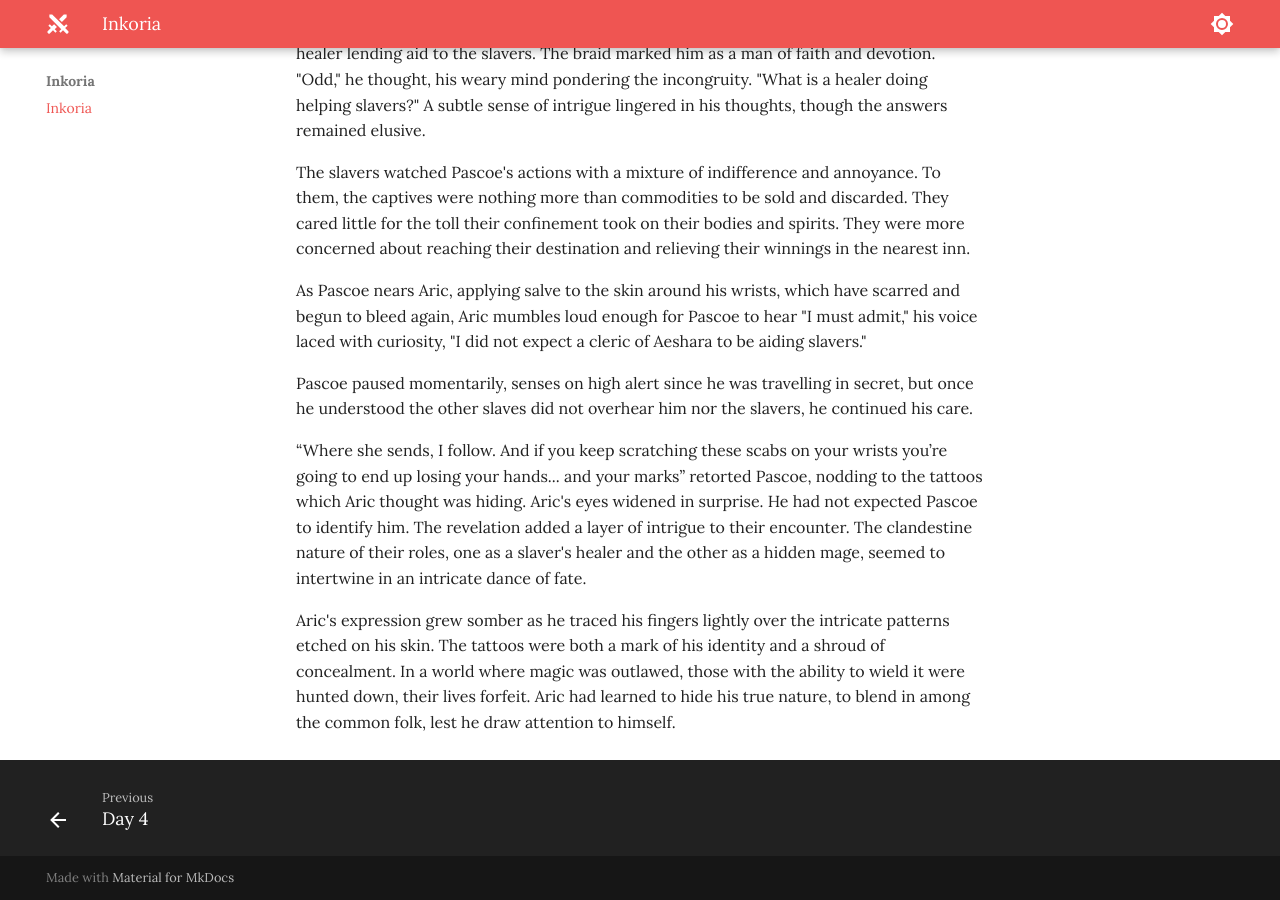
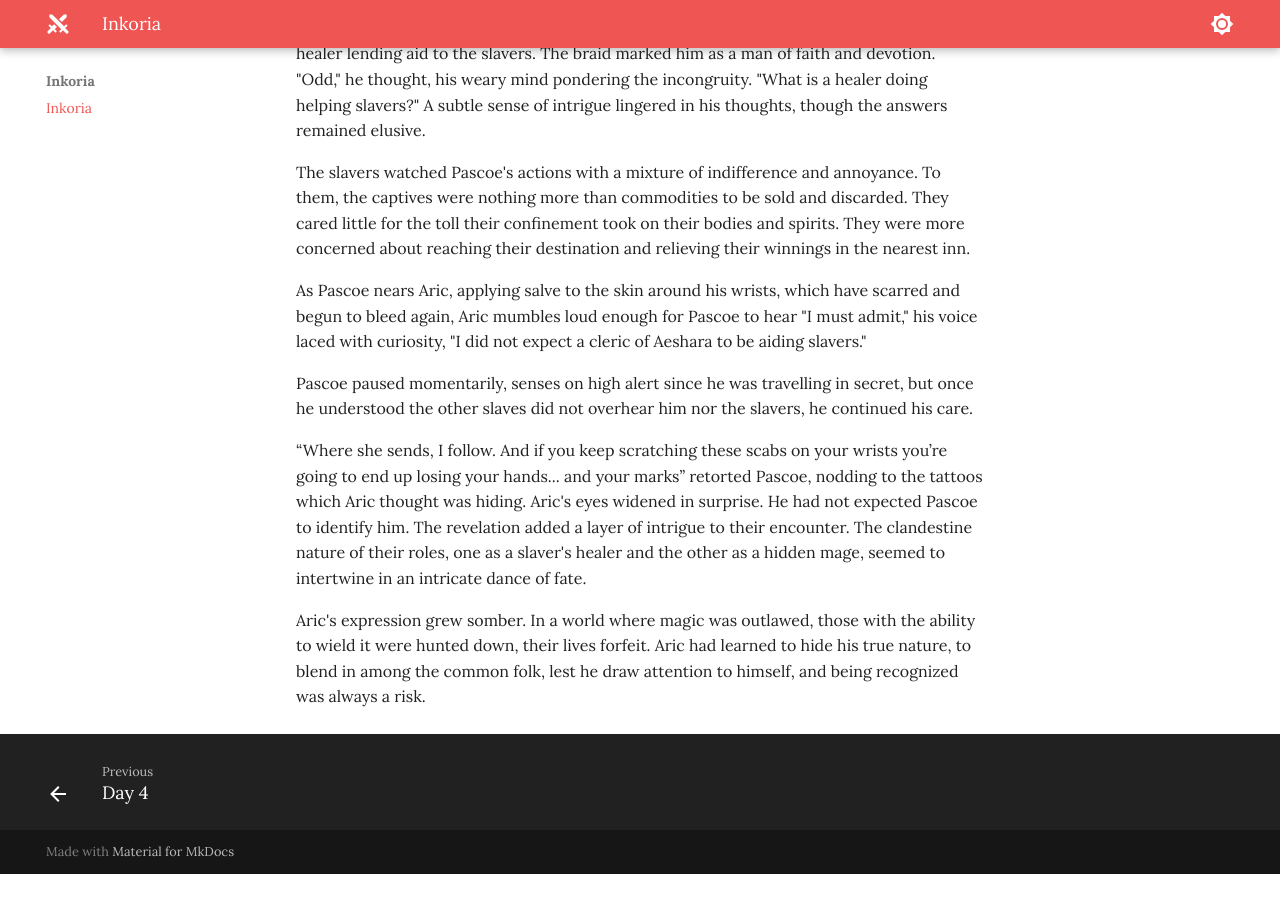
Before and after one commit to jonasmcferreira/adventures, an MkDocs documentation site: the page built from docs/inkoria/00.md, in a window 1280 px wide and 900 px high, scrolled down 2397 px. Built offline with MkDocs 1.6.1 and Material for MkDocs 9.7.7, drawn with Linux system fonts in a browser that asks for light colours; after the commit the page ends 3271 px from its top, so only the background shows below that.

Commit message:
modified docs/inkoria/00.md

```diff
--- a/docs/inkoria/00.md
+++ b/docs/inkoria/00.md
@@ -40,4 +40,4 @@ Pascoe paused momentarily, senses on high alert since he was travelling in secre
 
 “Where she sends, I follow. And if you keep scratching these scabs on your wrists you’re going to end up losing your hands... and your marks” retorted Pascoe, nodding to the tattoos which Aric thought was hiding. Aric's eyes widened in surprise. He had not expected Pascoe to identify him. The revelation added a layer of intrigue to their encounter. The clandestine nature of their roles, one as a slaver's healer and the other as a hidden mage, seemed to intertwine in an intricate dance of fate.
 
-Aric's expression grew somber as he traced his fingers lightly over the intricate patterns etched on his skin. The tattoos were both a mark of his identity and a shroud of concealment. In a world where magic was outlawed, those with the ability to wield it were hunted down, their lives forfeit. Aric had learned to hide his true nature, to blend in among the common folk, lest he draw attention to himself.
+Aric's expression grew somber. In a world where magic was outlawed, those with the ability to wield it were hunted down, their lives forfeit. Aric had learned to hide his true nature, to blend in among the common folk, lest he draw attention to himself, and being recognized was always a risk.
```
